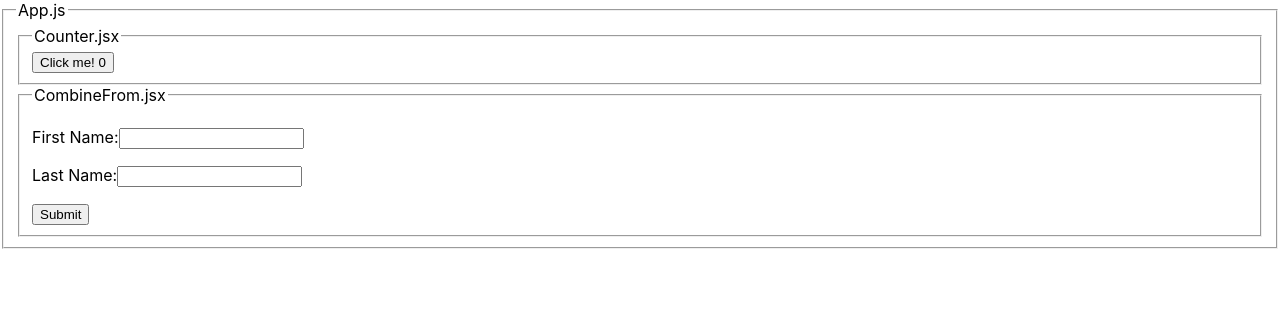
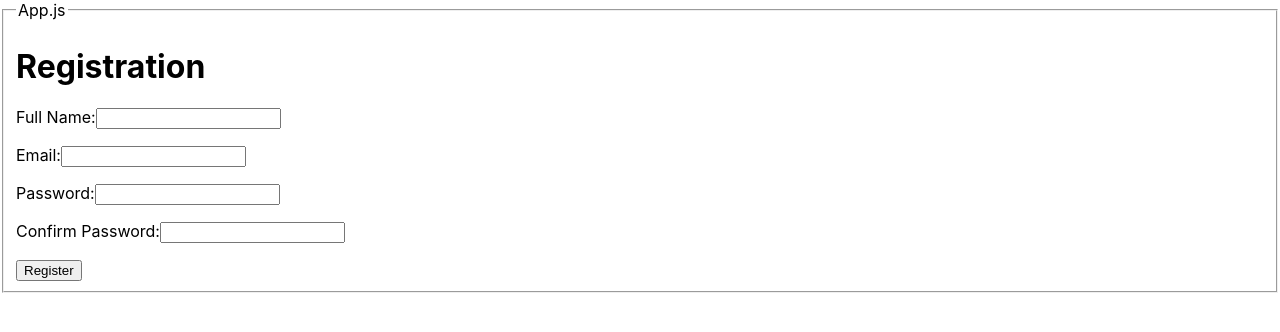
Before and after one commit to edwarddim/mern_stack, a React (Create React App) app in the folder form_demo/: page / in a window 1280 px wide. Shown: the top 332 px of the page. Built offline with nearby package versions, Linux system fonts and the light colour scheme.

Commit message:
W1D4 afternoon

```diff
--- a/form_demo/src/App.js
+++ b/form_demo/src/App.js
@@ -1,16 +1,16 @@
-import logo from './logo.svg';
-import './App.css';
 import Counter from './components/Counter';
 import Form from './components/Form';
 import CombineForm from './components/CombineForm';
+import Registration from './components/Registration';
 
 function App() {
   return (
       <fieldset>
         <legend>App.js</legend>
-        <Counter />
+        {/* <Counter /> */}
         {/* <Form /> */}
-        <CombineForm />
+        {/* <CombineForm /> */}
+        <Registration />
       </fieldset>
   );
 }
--- /dev/null
+++ b/form_demo/src/components/Registration.jsx
@@ -0,0 +1,147 @@
+import React, {useState} from 'react'
+
+const Registration = (props) => {
+
+    const [formState, setFormState] = useState({
+        'fullName' : "",
+        'email' : "",
+        "password" : "",
+        "confirmPassword" : ""
+    })
+
+    // const [validState, setValidState] = useState({
+    //     "fullName" : false,
+    //     "email" : false,
+    //     "password" : false,
+    //     "confirmPassword" : false,
+    //     "fullNameAlpha" : false
+    // })
+
+    const [validState, setValidState] = useState({
+        "fullName" : [],
+        "email" : false,
+        "password" : false,
+        "confirmPassword" : false,
+        "fullNameAlpha" : false
+    })
+
+
+    const changeHandler = (e) => {
+        const {name, value} = e.target
+        setFormState({
+            ...formState,
+            [name] : value
+        })
+    }
+
+    // const submitHandler = (e) => {
+    //     let fullName = false;
+    //     let fullNameAlpha = false;
+    //     let email = false;
+    //     let password = false;
+    //     let confirmPassword = false;
+    //     e.preventDefault();
+    //     // FULL NAME MUST NOT BE EMPTY
+    //     if(formState.fullName.length == 0){
+    //         fullName = true;
+    //     }
+    //     // FULL NAME CONTAINS ONLY LETTERS
+    //     // /[^A-Za-z\s]/
+
+    //     if(! (/^[a-zA-Z]+$/).test(formState.fullName)){
+    //         fullNameAlpha = true;
+    //     }
+    //     // EMAIL IS VALID FORMAT
+    //     if(! (/^\w+([\.-]?\w+)*@\w+([\.-]?\w+)*(\.\w{2,3})+$/).test(formState.email)){
+    //         email = true;
+    //     }
+    //     // PASSWORD LENGTH IS MORE THAN 5 CHARS
+    //     if(formState.password.length < 5){
+    //         password = true;
+    //     }
+    //     // PASSWORD AND CONFIRM PASSWORD MUST MATCH
+    //     if(formState.password != formState.confirmPassword){
+    //         confirmPassword = true;
+    //     }
+    //     setValidState({
+    //         fullName,
+    //         email,
+    //         password,
+    //         confirmPassword,
+    //         fullNameAlpha
+    //     })
+    // }
+
+    const submitHandler = (e) => {
+        let fullName = [];
+        let email = false;
+        let password = false;
+        let confirmPassword = false;
+        e.preventDefault();
+        // FULL NAME MUST NOT BE EMPTY
+        if(formState.fullName.length == 0){
+            fullName.push("Name must be included");
+        }
+        // FULL NAME CONTAINS ONLY LETTERS
+        // /[^A-Za-z\s]/
+
+        if(! (/^[a-zA-Z]+$/).test(formState.fullName)){
+            fullName.push("Name must be only Alpha chars");
+        }
+        // EMAIL IS VALID FORMAT
+        if(! (/^\w+([\.-]?\w+)*@\w+([\.-]?\w+)*(\.\w{2,3})+$/).test(formState.email)){
+            email = true;
+        }
+        // PASSWORD LENGTH IS MORE THAN 5 CHARS
+        if(formState.password.length < 5){
+            password = true;
+        }
+        // PASSWORD AND CONFIRM PASSWORD MUST MATCH
+        if(formState.password != formState.confirmPassword){
+            confirmPassword = true;
+        }
+        setValidState({
+            fullName,
+            email,
+            password,
+            confirmPassword,
+            fullNameAlpha
+        })
+    }
+
+
+
+
+    return (
+        <div>
+            <h1>Registration</h1>
+            <form onSubmit={submitHandler}>
+                <p>
+                    Full Name:
+                    <input type="text" name="fullName" id="" onChange={changeHandler} />
+                    {/* { (validState.fullName) ? <p style={{"color" :"red"}}>You must include a name</p> : null }
+                    { (validState.fullNameAlpha) ? <p style={{"color" :"red"}}>Your name must only include alphatbetical chars</p> : null } */}
+                    { validState.fullName.map((message) => <p style={{"color" :"red"}}>{message}</p>)}
+                </p>
+                <p>
+                    Email:
+                    <input type="email" name="email" id="" onChange={changeHandler} />
+                    { (validState.email) ? <p style={{"color" :"red"}}>Email must be valid</p> : null }
+                </p>
+                <p>
+                    Password:
+                    <input type="password" name="password" id="" onChange={changeHandler} />
+                    { (validState.password) ? <p style={{"color" :"red"}}>Password must be atleast 5 chars</p> : null }
+                </p>
+                <p>
+                    Confirm Password:
+                    <input type="password" name="confirmPassword" id="" onChange={changeHandler} />
+                    { (validState.confirmPassword) ? <p style={{"color" :"red"}}>Password and Confirm Password must match</p> : null }
+                </p>
+                <button>Register</button>
+            </form>
+        </div>
+    )
+}
+
+export default Registration;
```
